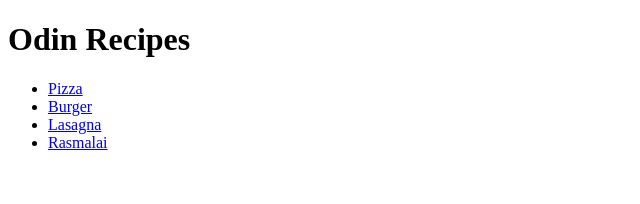
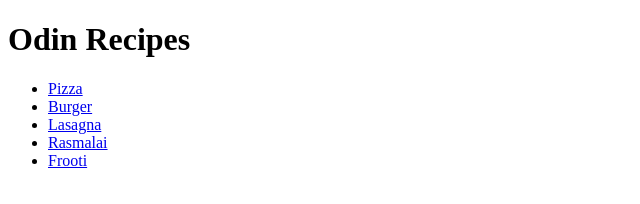
Before and after one commit to ArnavJain0/odin-recipes, a plain HTML site: page index.html in a window 1280 px wide. Shown: the full height of the page, 0-640 px from the left. Drawn offline with Linux system fonts and the light colour scheme.

Commit message:
Edit index.html

```diff
--- a/index.html
+++ b/index.html
@@ -12,6 +12,7 @@
         <li><a href="recipes/burger.html">Burger</a></li>
         <li><a href="recipes/lasagna.html">Lasagna</a></li>
         <li><a href="recipes/rasmalai.html">Rasmalai</a></li>
+        <li><a href="recipes/frooti.html">Frooti</a></li>
     </ul>
 </body>
 </html>
```
